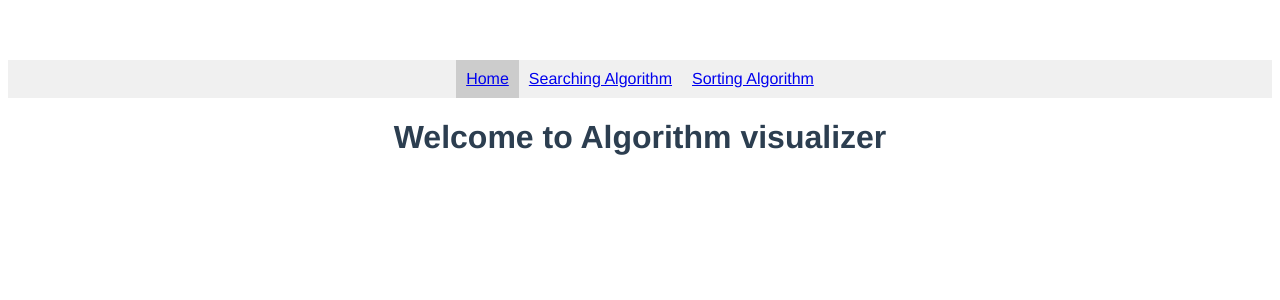
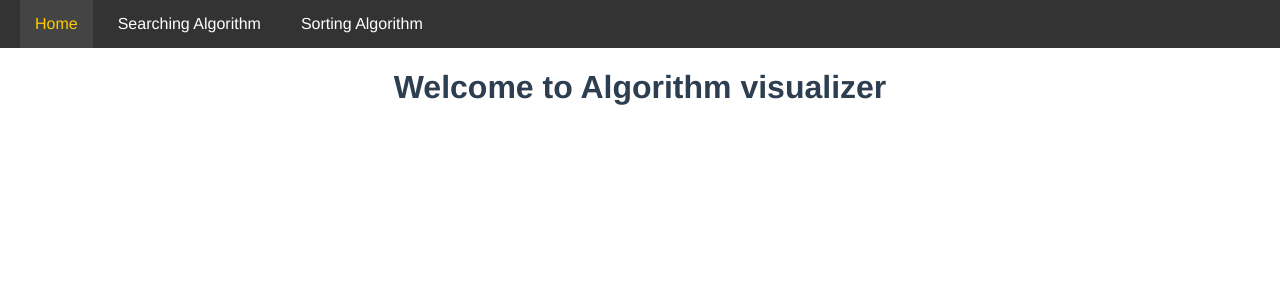
Before and after one commit to Bappy4u/algorithm-visualizer, a Vue app: page / in a window 1280 px wide. Shown: the top 300 px of the page. Built offline with nearby package versions, Linux system fonts and the light colour scheme.

Commit message:
AV-5: nav bar have designed

```diff
--- a/src/App.vue
+++ b/src/App.vue
@@ -14,12 +14,15 @@ export default {
 </script>
 
 <style>
+    body {
+        margin: 0;
+    }
 #app {
   font-family: Avenir, Helvetica, Arial, sans-serif;
   -webkit-font-smoothing: antialiased;
   -moz-osx-font-smoothing: grayscale;
   text-align: center;
   color: #2c3e50;
-  margin-top: 60px;
+
 }
 </style>
--- a/src/components/menu.vue
+++ b/src/components/menu.vue
@@ -39,21 +39,55 @@
 
 <style>
     .top-menu {
-        background-color: #f0f0f0;
+        background-color: #333;
+
+        display: flex;
+        align-items: center;
+
     }
 
     nav ul {
         list-style-type: none;
+        margin: 0 20px;
         padding: 0;
-        margin: 0;
+        display: flex;
+        height: 100%;
+        max-width: 90vw;
     }
 
     nav ul li {
-        display: inline-block;
-        padding: 10px;
+        margin-right: 10px;
+        opacity: 0;
+        transform: translateY(-20px);
+        animation: slideIn 0.5s forwards;
+        animation-delay: calc(var(--index) * 0.1s);
+        height: 100%;
     }
 
-    nav ul li.active {
-        background-color: #ccc;
+    nav ul li a {
+        color: #fff;
+        text-decoration: none;
+        padding: 15px;
+        transition: color 0.3s, background-color 0.3s;
+        height: 100%;
+        display: flex;
+        align-items: center;
+    }
+
+    nav ul li a:hover {
+        color: #ffcc00;
+        background-color: #444;
+    }
+
+    nav ul li.active a {
+        color: #ffcc00;
+        background-color: #444;
+    }
+
+    @keyframes slideIn {
+        to {
+            opacity: 1;
+            transform: translateY(0);
+        }
     }
 </style>
```
